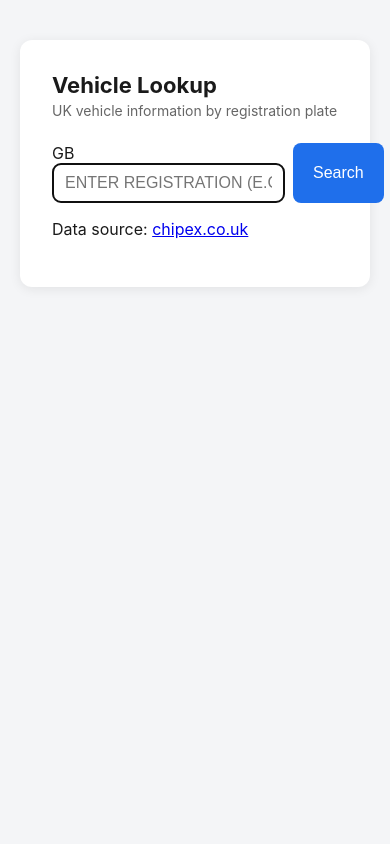
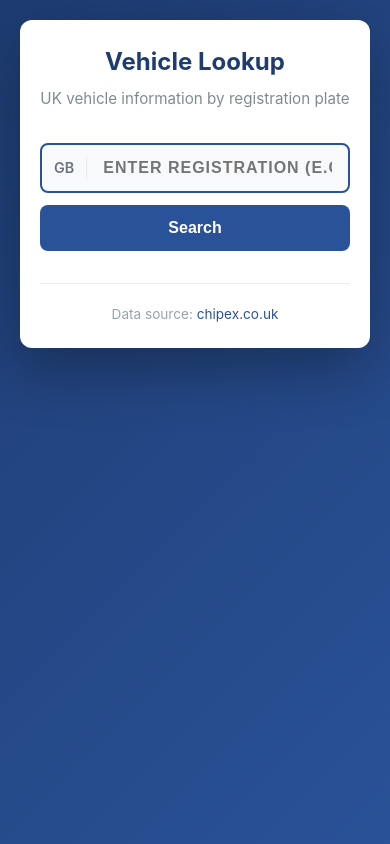
Before and after one commit to jollyZadrot/vininfo, a Flask app: page / in a window 390 px wide. Run offline with Flask 3, Linux system fonts and the light colour scheme.

Commit message:
Update style.css

```diff
--- a/static/style.css
+++ b/static/style.css
@@ -1,100 +1,249 @@
-
+/* Reset & Base */
 * {
     box-sizing: border-box;
+    margin: 0;
+    padding: 0;
 }
 
 body {
-    font-family: -apple-system, BlinkMacSystemFont, "Segoe UI", Roboto, sans-serif;
-    background: #f4f5f7;
-    margin: 0;
-    padding: 40px 20px;
-    color: #1a1a1a;
+    font-family: -apple-system, BlinkMacSystemFont, "Segoe UI", Roboto, Oxygen,
+        Ubuntu, Cantarell, "Open Sans", "Helvetica Neue", sans-serif;
+    background: linear-gradient(135deg, #1e3c72 0%, #2a5298 100%);
+    min-height: 100vh;
+    padding: 20px;
+    color: #2c3e50;
+    line-height: 1.5;
 }
 
 .container {
-    max-width: 480px;
+    max-width: 560px;
     margin: 0 auto;
-    background: #ffffff;
+    background: #fff;
     border-radius: 12px;
-    padding: 32px;
-    box-shadow: 0 2px 12px rgba(0, 0, 0, 0.08);
+    box-shadow: 0 20px 60px rgba(0, 0, 0, 0.3);
+    padding: 40px 32px;
+}
+
+/* Header */
+header {
+    text-align: center;
+    margin-bottom: 32px;
 }
 
 h1 {
-    font-size: 22px;
-    margin: 0 0 4px;
+    font-size: 2rem;
+    color: #1e3c72;
+    margin-bottom: 8px;
 }
 
 .subtitle {
-    color: #666;
-    font-size: 14px;
-    margin: 0 0 24px;
+    color: #7f8c8d;
+    font-size: 0.95rem;
 }
 
+/* Search Form */
 .search-form {
     display: flex;
-    gap: 8px;
+    gap: 12px;
+    margin-bottom: 24px;
 }
 
-.search-form input[type="text"] {
+.input-wrapper {
     flex: 1;
-    padding: 10px 12px;
-    border: 1px solid #d0d3d9;
+    position: relative;
+    display: flex;
+    align-items: center;
+    background: #f8f9fa;
+    border: 2px solid #e9ecef;
     border-radius: 8px;
-    font-size: 16px;
+    transition: border-color 0.2s;
+}
+
+.input-wrapper:focus-within {
+    border-color: #2a5298;
+}
+
+.prefix {
+    padding: 0 12px;
+    font-weight: 600;
+    color: #6c757d;
+    font-size: 0.9rem;
+    border-right: 1px solid #e9ecef;
+}
+
+.input-wrapper input {
+    flex: 1;
+    padding: 14px 16px;
+    border: none;
+    background: transparent;
+    font-size: 1rem;
+    font-weight: 600;
+    letter-spacing: 1px;
+    color: #2c3e50;
     text-transform: uppercase;
+    outline: none;
 }
 
 .search-form button {
-    padding: 10px 20px;
-    background: #1f6feb;
-    color: #fff;
+    padding: 14px 28px;
+    background: #2a5298;
+    color: white;
     border: none;
     border-radius: 8px;
-    font-size: 16px;
+    font-size: 1rem;
+    font-weight: 600;
     cursor: pointer;
-    transition: background 0.15s ease;
+    transition: background 0.2s, transform 0.1s;
 }
 
 .search-form button:hover {
-    background: #1657c4;
+    background: #1e3c72;
 }
 
-.result {
-    margin-top: 24px;
+.search-form button:active {
+    transform: scale(0.98);
+}
+
+/* Alerts */
+.alert {
+    display: flex;
+    align-items: flex-start;
+    gap: 12px;
     padding: 16px 20px;
     border-radius: 8px;
+    margin-bottom: 20px;
 }
 
-.result.success {
-    background: #f0f7ff;
-    border: 1px solid #cfe3fc;
+.alert-error {
+    background: #fff5f5;
+    border-left: 4px solid #e74c3c;
+    color: #c0392b;
 }
 
-.result.error {
-    background: #fdecec;
-    border: 1px solid #f5b5b5;
-    color: #a12727;
+.alert-success {
+    background: #f0fff4;
+    border-left: 4px solid #27ae60;
+    color: #1e8449;
 }
 
-.result h2 {
-    margin-top: 0;
-    font-size: 20px;
-    letter-spacing: 1px;
+.alert-icon {
+    font-size: 1.5rem;
+    line-height: 1;
 }
 
-.result table {
+.alert-content strong {
+    display: block;
+    margin-bottom: 4px;
+}
+
+.alert-content p {
+    font-size: 0.9rem;
+    opacity: 0.9;
+}
+
+/* Vehicle Card */
+.vehicle-card {
+    border: 1px solid #e9ecef;
+    border-radius: 8px;
+    overflow: hidden;
+}
+
+.vehicle-header {
+    background: linear-gradient(135deg, #1e3c72 0%, #2a5298 100%);
+    padding: 20px;
+    text-align: center;
+}
+
+.reg-badge {
+    display: inline-block;
+    background: #fff;
+    color: #1e3c72;
+    padding: 8px 20px;
+    border-radius: 4px;
+    font-size: 1.5rem;
+    font-weight: 700;
+    letter-spacing: 2px;
+    border: 2px solid #1e3c72;
+}
+
+.vehicle-details {
     width: 100%;
     border-collapse: collapse;
 }
 
-.result td {
-    padding: 6px 0;
-    border-bottom: 1px solid #e5e9f0;
-    font-size: 15px;
+.vehicle-details th,
+.vehicle-details td {
+    padding: 14px 20px;
+    text-align: left;
+    border-bottom: 1px solid #f1f3f5;
 }
 
-.result td:first-child {
-    color: #666;
+.vehicle-details tr:last-child th,
+.vehicle-details tr:last-child td {
+    border-bottom: none;
+}
+
+.vehicle-details th {
+    background: #f8f9fa;
+    color: #6c757d;
+    font-weight: 500;
+    font-size: 0.9rem;
     width: 40%;
 }
+
+.vehicle-details td {
+    color: #2c3e50;
+    font-weight: 500;
+}
+
+.vehicle-details code {
+    background: #f1f3f5;
+    padding: 4px 8px;
+    border-radius: 4px;
+    font-size: 0.85rem;
+    font-family: "SF Mono", Monaco, Consolas, monospace;
+}
+
+/* Footer */
+footer {
+    margin-top: 32px;
+    padding-top: 20px;
+    border-top: 1px solid #e9ecef;
+    text-align: center;
+    color: #95a5a6;
+    font-size: 0.85rem;
+}
+
+footer a {
+    color: #2a5298;
+    text-decoration: none;
+}
+
+footer a:hover {
+    text-decoration: underline;
+}
+
+/* Responsive */
+@media (max-width: 480px) {
+    .container {
+        padding: 24px 20px;
+    }
+
+    h1 {
+        font-size: 1.5rem;
+    }
+
+    .search-form {
+        flex-direction: column;
+    }
+
+    .search-form button {
+        width: 100%;
+    }
+
+    .vehicle-details th,
+    .vehicle-details td {
+        padding: 10px 14px;
+        font-size: 0.9rem;
+    }
+}
```
